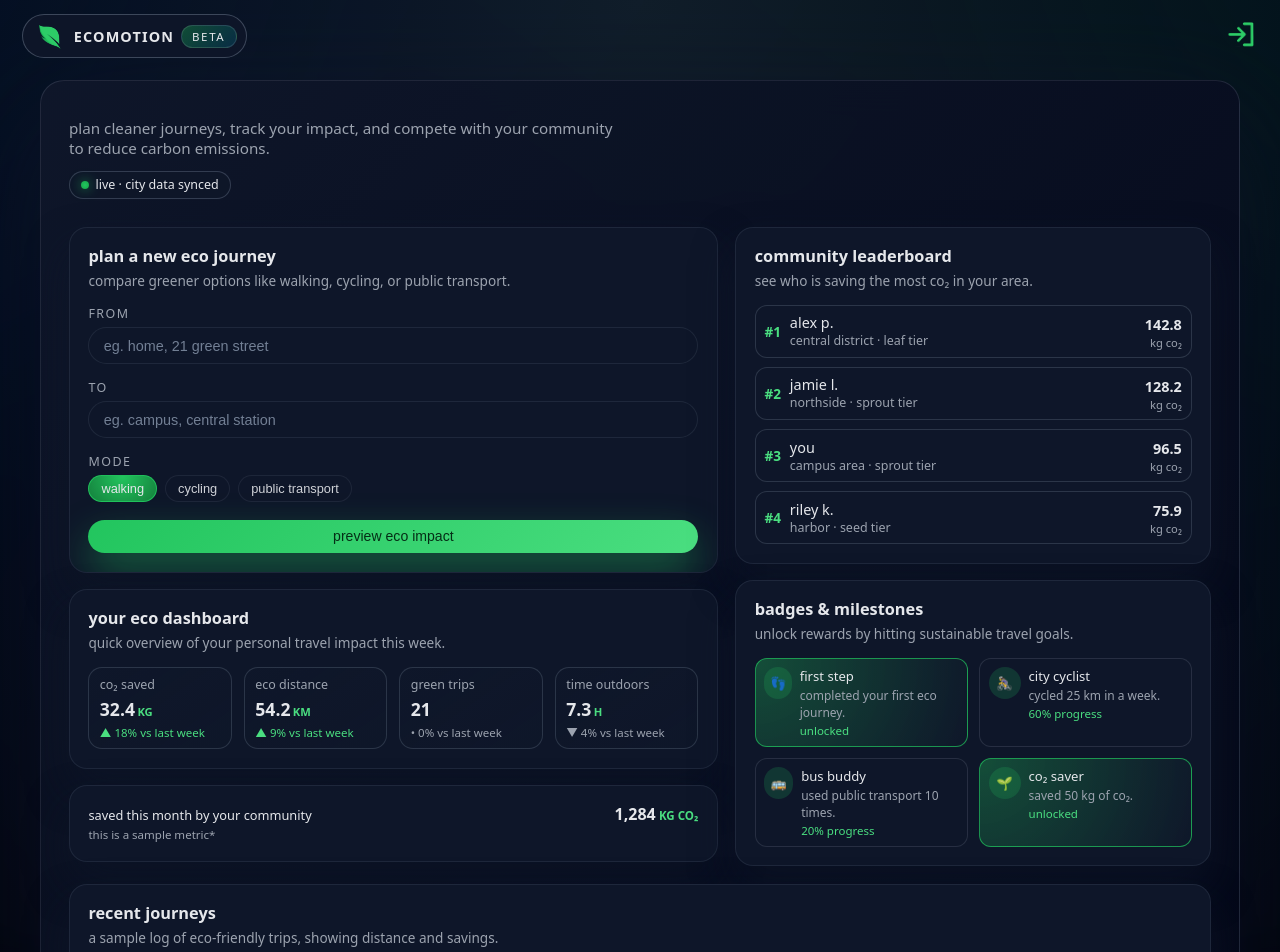
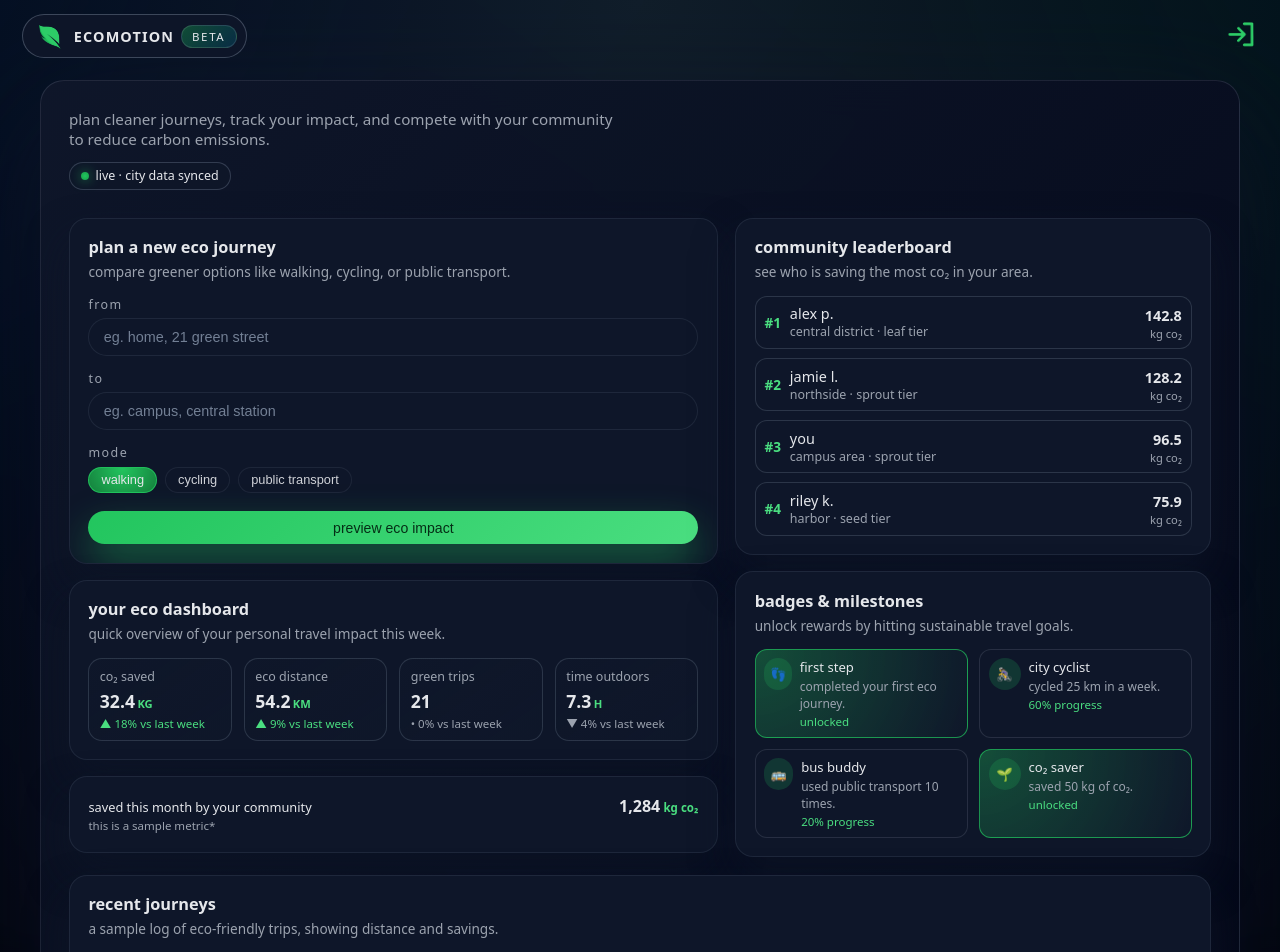
Before and after one commit to limbsrot/ecomotion, a Next.js app: page / in a window 1280 px wide. Shown: the top 952 px of the page. Built offline with nearby package versions, Linux system fonts and the light colour scheme.

Commit message:
Update globals.css

```diff
--- a/styles/globals.css
+++ b/styles/globals.css
@@ -140,7 +140,6 @@ body {
 }
 
 .header-subtitle {
-  margin-top: 0.55rem;
   font-size: 0.95rem;
   color: var(--text-muted);
 }
@@ -305,7 +304,6 @@ body {
 
 .form-label {
   font-size: 0.78rem;
-  text-transform: uppercase;
   letter-spacing: 0.12em;
   color: var(--text-muted);
 }
@@ -757,7 +755,6 @@ legend {
 .community-impact-unit {
   font-size: 0.72rem;
   margin-left: 0.2rem;
-  text-transform: uppercase;
   color: var(--accent-strong);
 }
 
@@ -847,12 +844,6 @@ legend {
   gap: 0.4rem;
 }
 
-.site-brand-title {
-  font-size: 0.9rem;
-  font-weight: 600;
-  letter-spacing: 0.08em;
-  text-transform: uppercase;
-}
 
 /* user icon button on the right */
 .site-user-area {
```
